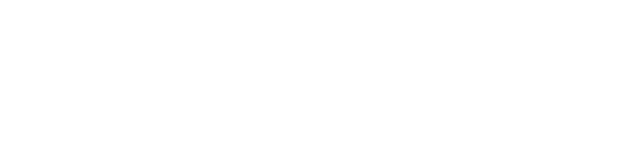
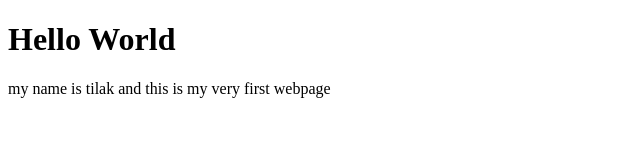
Before and after one commit to tilak7781/Responsive-Website-using-html-and-css, a plain HTML site: page Day-1/index.html in a window 1280 px wide. Shown: the whole page, without its empty margins (0-640 px from the left). Drawn offline with Linux system fonts and the light colour scheme.

Commit message:
first day complete

```diff
--- a/Day-1/index.html
+++ b/Day-1/index.html
@@ -6,5 +6,8 @@
     <meta name="viewport" content="width=device-width, initial-scale=1.0" />
     <title>My First Web Page</title>
   </head>
-  <body></body>
+  <body>
+    <h1>Hello World</h1>
+    <p>my name is tilak and this is my very first webpage</p>
+  </body>
 </html>
```
